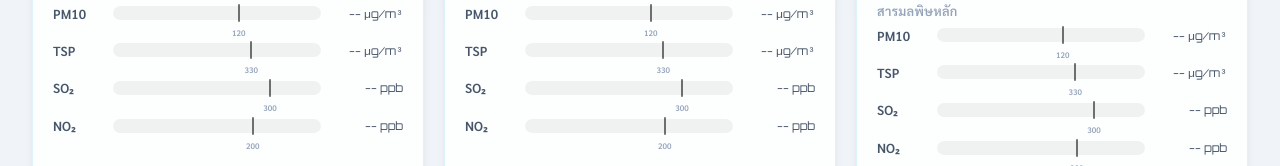
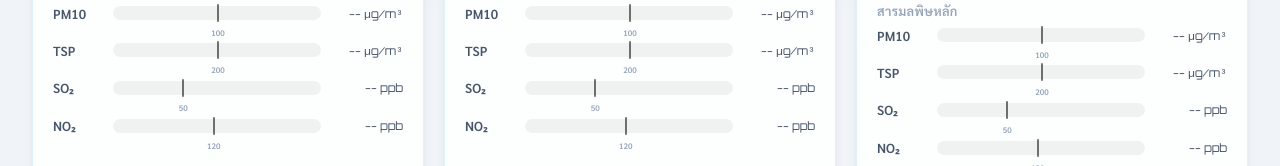
Before and after one commit to akradechLao/aqms-dashboard, a plain HTML site: page index.html in a window 1280 px wide. Shown: the part 575-741 px from the top of the page. Drawn offline with nearby package versions, Linux system fonts and the light colour scheme; no server answers.

Commit message:
Update Thai air quality standards per Pollution Control Dept Jan 2026 - PM2.5: 37.5, PM10: 100, TSP: 200, SO2: 50, NO2: 120

```diff
--- a/index.html
+++ b/index.html
@@ -575,11 +575,11 @@ function extractVal(v){ return (v!=null && typeof v==='object' && 'value' in v)
 function fmt(v){ return v!=null ? (+v).toFixed(1) : '--'; }
 
 const THAI_STANDARDS = {
-  pm25: { limit:15, unit:'µg/m³', label:'มาตรฐาน' },
-  pm10: { limit:120, unit:'µg/m³', label:'มาตรฐาน' },
-  tsp: { limit:330, unit:'µg/m³', label:'มาตรฐาน' },
-  so2: { limit:300, unit:'ppb', label:'มาตรฐาน' },
-  no2: { limit:200, unit:'ppb', label:'มาตรฐาน' },
+  pm25: { limit:37.5, unit:'µg/m³', label:'มาตรฐาน' },
+  pm10: { limit:100, unit:'µg/m³', label:'มาตรฐาน' },
+  tsp: { limit:200, unit:'µg/m³', label:'มาตรฐาน' },
+  so2: { limit:50, unit:'ppb', label:'มาตรฐาน' },
+  no2: { limit:120, unit:'ppb', label:'มาตรฐาน' },
 };
 
 async function fetchAmataStation(stationId){
@@ -705,16 +705,16 @@ function renderStations(){
     const circumference = 2*Math.PI*40;
     const aqiVal = d.aqi!=null ? d.aqi : 0;
     const offset = circumference-(Math.min(aqiVal,500)/500)*circumference;
-    const pm25Pct = d.pm25!=null ? Math.min((d.pm25/50)*100,100) : 0;
+    const pm25Pct = d.pm25!=null ? Math.min((d.pm25/80)*100,100) : 0;
     const pm10Pct = d.pm10!=null ? Math.min((d.pm10/200)*100,100) : 0;
-    const tspPct = d.tsp!=null ? Math.min((d.tsp/500)*100,100) : 0;
-    const so2Pct = d.so2!=null ? Math.min((d.so2/400)*100,100) : 0;
-    const no2Pct = d.no2!=null ? Math.min((d.no2/300)*100,100) : 0;
-    const pm25StdPct = Math.min((15/50)*100,100);
-    const pm10StdPct = Math.min((120/200)*100,100);
-    const tspStdPct = Math.min((330/500)*100,100);
-    const so2StdPct = Math.min((300/400)*100,100);
-    const no2StdPct = Math.min((200/300)*100,100);
+    const tspPct = d.tsp!=null ? Math.min((d.tsp/400)*100,100) : 0;
+    const so2Pct = d.so2!=null ? Math.min((d.so2/150)*100,100) : 0;
+    const no2Pct = d.no2!=null ? Math.min((d.no2/250)*100,100) : 0;
+    const pm25StdPct = Math.min((37.5/80)*100,100);
+    const pm10StdPct = Math.min((100/200)*100,100);
+    const tspStdPct = Math.min((200/400)*100,100);
+    const so2StdPct = Math.min((50/150)*100,100);
+    const no2StdPct = Math.min((120/250)*100,100);
     const statusClass = d.online ? 'online' : 'offline';
     const statusText = d.online ? 'LIVE' : 'OFFLINE';
     const sourceLabel = s.source==='pt5' ? '<span class="source-badge"><i class="fas fa-cloud"></i>PT5</span>' : '<span class="source-badge"><i class="fas fa-industry"></i>AMATA</span>';
@@ -760,11 +760,11 @@ function renderStations(){
       <div class="pollutants">
         <div class="pollutants-title">สารมลพิษหลัก</div>
         <div class="pollutant-bars">
-          ${d.pm25!=null?`<div class="pollutant-row"><span class="pollutant-name">PM2.5</span><div class="pollutant-bar-wrap"><div class="pollutant-bar" style="width:${pm25Pct}%;background:${getPM25Color(d.pm25)}"></div><div class="pollutant-standard" style="left:${pm25StdPct}%" data-label="15"></div></div><span class="pollutant-val">${fmt(d.pm25)} µg/m³</span></div>`:''}
-          <div class="pollutant-row"><span class="pollutant-name">PM10</span><div class="pollutant-bar-wrap"><div class="pollutant-bar" style="width:${pm10Pct}%;background:var(--accent)"></div><div class="pollutant-standard" style="left:${pm10StdPct}%" data-label="120"></div></div><span class="pollutant-val">${fmt(d.pm10)} µg/m³</span></div>
-          <div class="pollutant-row"><span class="pollutant-name">TSP</span><div class="pollutant-bar-wrap"><div class="pollutant-bar" style="width:${tspPct}%;background:var(--purple)"></div><div class="pollutant-standard" style="left:${tspStdPct}%" data-label="330"></div></div><span class="pollutant-val">${fmt(d.tsp)} µg/m³</span></div>
-          <div class="pollutant-row"><span class="pollutant-name">SO₂</span><div class="pollutant-bar-wrap"><div class="pollutant-bar" style="width:${so2Pct}%;background:var(--yellow)"></div><div class="pollutant-standard" style="left:${so2StdPct}%" data-label="300"></div></div><span class="pollutant-val">${fmt(d.so2)} ppb</span></div>
-          <div class="pollutant-row"><span class="pollutant-name">NO₂</span><div class="pollutant-bar-wrap"><div class="pollutant-bar" style="width:${no2Pct}%;background:var(--orange)"></div><div class="pollutant-standard" style="left:${no2StdPct}%" data-label="200"></div></div><span class="pollutant-val">${fmt(d.no2)} ppb</span></div>
+          ${d.pm25!=null?`<div class="pollutant-row"><span class="pollutant-name">PM2.5</span><div class="pollutant-bar-wrap"><div class="pollutant-bar" style="width:${pm25Pct}%;background:${getPM25Color(d.pm25)}"></div><div class="pollutant-standard" style="left:${pm25StdPct}%" data-label="37.5"></div></div><span class="pollutant-val">${fmt(d.pm25)} µg/m³</span></div>`:''}
+          <div class="pollutant-row"><span class="pollutant-name">PM10</span><div class="pollutant-bar-wrap"><div class="pollutant-bar" style="width:${pm10Pct}%;background:var(--accent)"></div><div class="pollutant-standard" style="left:${pm10StdPct}%" data-label="100"></div></div><span class="pollutant-val">${fmt(d.pm10)} µg/m³</span></div>
+          <div class="pollutant-row"><span class="pollutant-name">TSP</span><div class="pollutant-bar-wrap"><div class="pollutant-bar" style="width:${tspPct}%;background:var(--purple)"></div><div class="pollutant-standard" style="left:${tspStdPct}%" data-label="200"></div></div><span class="pollutant-val">${fmt(d.tsp)} µg/m³</span></div>
+          <div class="pollutant-row"><span class="pollutant-name">SO₂</span><div class="pollutant-bar-wrap"><div class="pollutant-bar" style="width:${so2Pct}%;background:var(--yellow)"></div><div class="pollutant-standard" style="left:${so2StdPct}%" data-label="50"></div></div><span class="pollutant-val">${fmt(d.so2)} ppb</span></div>
+          <div class="pollutant-row"><span class="pollutant-name">NO₂</span><div class="pollutant-bar-wrap"><div class="pollutant-bar" style="width:${no2Pct}%;background:var(--orange)"></div><div class="pollutant-standard" style="left:${no2StdPct}%" data-label="120"></div></div><span class="pollutant-val">${fmt(d.no2)} ppb</span></div>
         </div>
       </div>
       <div class="sparkline-area"><canvas id="spark-${s.id}"></canvas></div>
@@ -867,11 +867,11 @@ function openModal(id){
   document.getElementById('modalTitle').innerHTML=`<span style="color:${info.color}">${s.id}</span> ${s.name}`;
   document.getElementById('modalGrid').innerHTML=`
     <div class="modal-stat"><div class="label">AQI</div><div class="value" style="color:${info.color}">${d.aqi!=null?d.aqi:'--'}</div><div class="unit">${info.label}</div></div>
-    ${d.pm25!=null?`<div class="modal-stat"><div class="label">PM2.5</div><div class="value">${fmt(d.pm25)}</div><div class="unit">µg/m³ (มาตรฐาน 15)</div></div>`:''}
-    <div class="modal-stat"><div class="label">PM10</div><div class="value">${fmt(d.pm10)}</div><div class="unit">µg/m³ (มาตรฐาน 120)</div></div>
-    <div class="modal-stat"><div class="label">TSP</div><div class="value">${fmt(d.tsp)}</div><div class="unit">µg/m³ (มาตรฐาน 330)</div></div>
-    <div class="modal-stat"><div class="label">SO₂</div><div class="value">${fmt(d.so2)}</div><div class="unit">ppb (มาตรฐาน 300)</div></div>
-    <div class="modal-stat"><div class="label">NO₂</div><div class="value">${fmt(d.no2)}</div><div class="unit">ppb (มาตรฐาน 200)</div></div>
+    ${d.pm25!=null?`<div class="modal-stat"><div class="label">PM2.5</div><div class="value">${fmt(d.pm25)}</div><div class="unit">µg/m³ (มาตรฐาน 37.5)</div></div>`:''}
+    <div class="modal-stat"><div class="label">PM10</div><div class="value">${fmt(d.pm10)}</div><div class="unit">µg/m³ (มาตรฐาน 100)</div></div>
+    <div class="modal-stat"><div class="label">TSP</div><div class="value">${fmt(d.tsp)}</div><div class="unit">µg/m³ (มาตรฐาน 200)</div></div>
+    <div class="modal-stat"><div class="label">SO₂</div><div class="value">${fmt(d.so2)}</div><div class="unit">ppb (มาตรฐาน 50)</div></div>
+    <div class="modal-stat"><div class="label">NO₂</div><div class="value">${fmt(d.no2)}</div><div class="unit">ppb (มาตรฐาน 120)</div></div>
     <div class="modal-stat"><div class="label">อุณหภูมิ</div><div class="value">${fmt(d.temp)}</div><div class="unit">°C</div></div>
     <div class="modal-stat"><div class="label">ความชื้น</div><div class="value">${fmt(d.humidity)}</div><div class="unit">%</div></div>
     <div class="modal-stat"><div class="label">ลม</div><div class="value">${fmt(d.wind)}</div><div class="unit">m/s</div></div>
```
